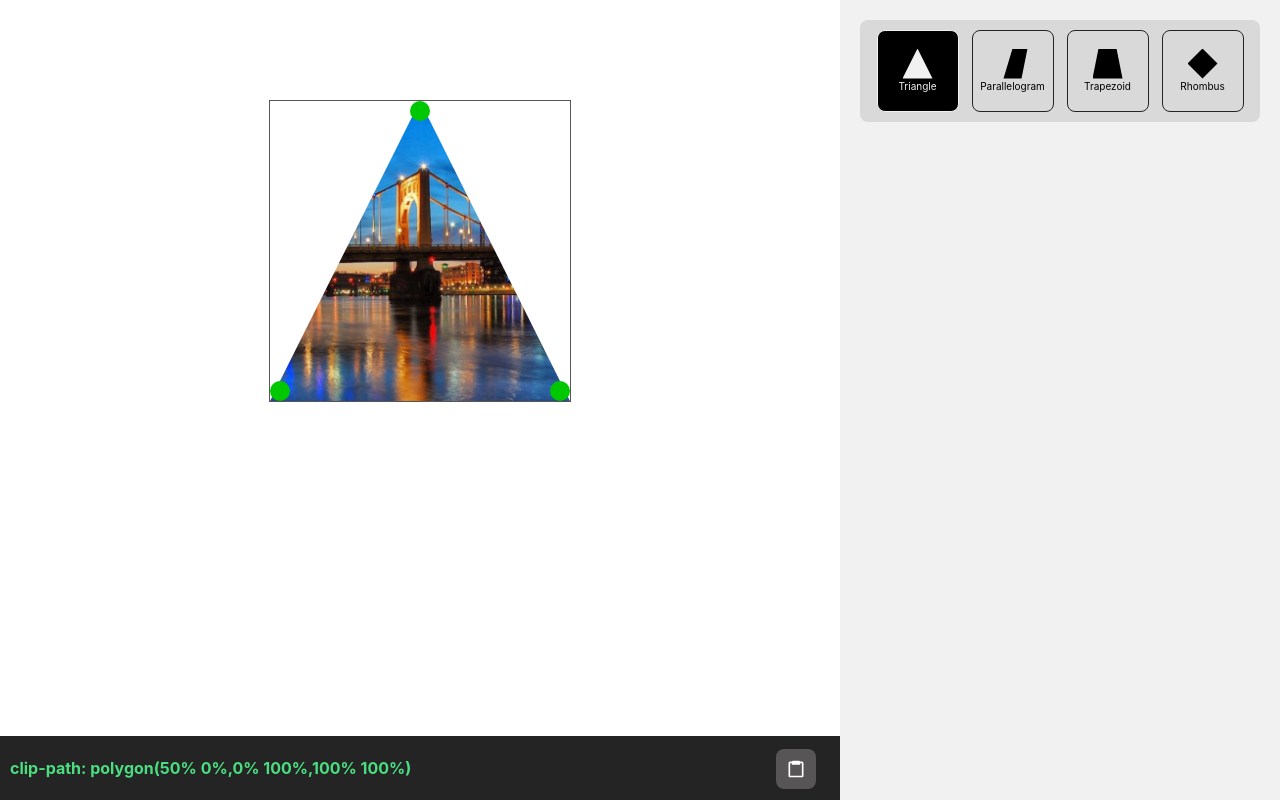
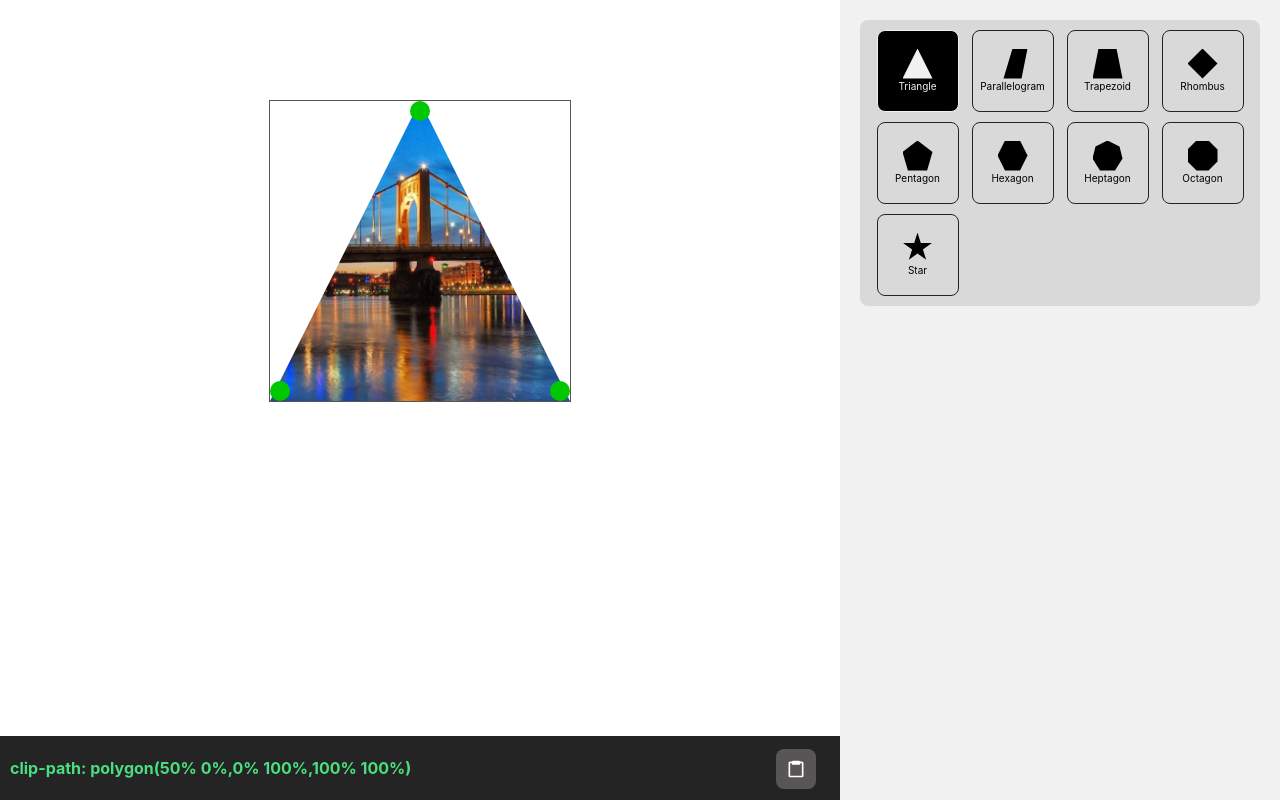
Before and after one commit to Anindra123/clip_path, a React (Vite) app: page / in a window 1280 px wide. Built offline with nearby package versions, Linux system fonts and the light colour scheme.

Commit message:
added new preset and fixed some bugs

```diff
--- a/src/App.css
+++ b/src/App.css
@@ -12,7 +12,6 @@
   align-items: center;
   position: relative;
   justify-content: space-between;
-  /* padding-top: 100px; */
   width: 100%;
   max-width: calc(100% - 440px);
   height: 100%;
@@ -53,6 +52,11 @@
   border-radius: 8px;
   border: 1px solid #242424;
   cursor: pointer;
+  transition: all 0.3s ease;
+}
+.preset_button:hover {
+  box-shadow: 0px 10px 10px #242424;
+  transform: translateY(-3px);
 }
 
 .preset_button.active {
@@ -92,6 +96,7 @@
   padding: 10px;
   grid-template-columns: repeat(4, 1fr);
   justify-items: center;
+  row-gap: 10px;
 }
 
 .indicator {
--- a/src/components/Canvas.tsx
+++ b/src/components/Canvas.tsx
@@ -122,6 +122,7 @@ export default function Canvas({ activePreset, setActivePreset }: CanvasProp) {
             {path.map((coord, id) =>
               id < path.length - 1 ? (
                 <Indicator
+                  setDeletedPoints={setDeletedPoints}
                   point1={{ x1: coord.x, y1: coord.y }}
                   point2={{
                     x2: path[id + 1]?.x,
@@ -135,6 +136,7 @@ export default function Canvas({ activePreset, setActivePreset }: CanvasProp) {
                 />
               ) : (
                 <Indicator
+                  setDeletedPoints={setDeletedPoints}
                   point1={{ x1: coord.x, y1: coord.y }}
                   point2={{ x2: path[0]?.x, y2: path[0]?.y }}
                   imageCanvasRef={image_canvas_ref}
--- a/src/components/Indicator.tsx
+++ b/src/components/Indicator.tsx
@@ -11,6 +11,7 @@ interface IndicatorProp {
     React.SetStateAction<{ x: number; y: number }[]>
   >;
   imageCanvasRef: React.RefObject<ElementRef<"div">>;
+  setDeletedPoints: React.Dispatch<React.SetStateAction<number[]>>;
   id: number;
 }
 
@@ -20,6 +21,7 @@ export default function Indicator({
   path,
   setActivePreset,
   imageCanvasRef,
+  setDeletedPoints,
   id,
 }: IndicatorProp) {
   const x1 = PercentageToPixel(CONTAINER_SIZE, point1.x1);
@@ -40,7 +42,7 @@ export default function Indicator({
     const temp_path = [...path];
 
     temp_path.splice(curr_id + 1, 0, { x: pointerX, y: pointerY });
-
+    setDeletedPoints([]);
     setActivePreset(temp_path);
   }
   return (
--- a/src/components/PresetBar.tsx
+++ b/src/components/PresetBar.tsx
@@ -40,6 +40,41 @@ export default function PresetBar({ handlePresetButtonClick }: PresetBarProp) {
           setCurrentSelected={setCurrentSelected}
           currentSelected={currentSelected}
         />
+        <PresetButton
+          handlePresetButtonClick={handlePresetButtonClick}
+          preset_path={Presets.PENTAGON}
+          title="Pentagon"
+          setCurrentSelected={setCurrentSelected}
+          currentSelected={currentSelected}
+        />
+        <PresetButton
+          handlePresetButtonClick={handlePresetButtonClick}
+          preset_path={Presets.HEXAGON}
+          title="Hexagon"
+          setCurrentSelected={setCurrentSelected}
+          currentSelected={currentSelected}
+        />
+        <PresetButton
+          handlePresetButtonClick={handlePresetButtonClick}
+          preset_path={Presets.HEPTAGON}
+          title="Heptagon"
+          setCurrentSelected={setCurrentSelected}
+          currentSelected={currentSelected}
+        />
+        <PresetButton
+          handlePresetButtonClick={handlePresetButtonClick}
+          preset_path={Presets.OCTAGON}
+          title="Octagon"
+          setCurrentSelected={setCurrentSelected}
+          currentSelected={currentSelected}
+        />
+        <PresetButton
+          handlePresetButtonClick={handlePresetButtonClick}
+          preset_path={Presets.STAR}
+          title="Star"
+          setCurrentSelected={setCurrentSelected}
+          currentSelected={currentSelected}
+        />
       </div>
     </div>
   );
--- a/src/constants/Presets.ts
+++ b/src/constants/Presets.ts
@@ -1,7 +1,71 @@
 export const Presets = {
-    TRIANGLE: [{ x: 50, y: 0 }, { x: 0, y: 100 }
-        , { x: 100, y: 100 }],
-    TRAPEZOID: [{ x: 20, y: 0 }, { x: 80, y: 0 }, { x: 100, y: 100 }, { x: 0, y: 100 }],
-    PARALLELLOGRAM: [{ x: 50, y: 0 }, { x: 100, y: 0 }, { x: 80, y: 100 }, { x: 20, y: 100 }],
-    RHOMBUS: [{ x: 50, y: 0 }, { x: 100, y: 50 }, { x: 50, y: 100 }, { x: 0, y: 50 },]
-}
+  TRIANGLE: [
+    { x: 50, y: 0 },
+    { x: 0, y: 100 },
+    { x: 100, y: 100 },
+  ],
+  TRAPEZOID: [
+    { x: 20, y: 0 },
+    { x: 80, y: 0 },
+    { x: 100, y: 100 },
+    { x: 0, y: 100 },
+  ],
+  PARALLELLOGRAM: [
+    { x: 50, y: 0 },
+    { x: 100, y: 0 },
+    { x: 80, y: 100 },
+    { x: 20, y: 100 },
+  ],
+  RHOMBUS: [
+    { x: 50, y: 0 },
+    { x: 100, y: 50 },
+    { x: 50, y: 100 },
+    { x: 0, y: 50 },
+  ],
+  PENTAGON: [
+    { x: 50, y: 0 },
+    { x: 100, y: 38 },
+    { x: 82, y: 100 },
+    { x: 18, y: 100 },
+    { x: 0, y: 38 },
+  ],
+  HEXAGON: [
+    { x: 25, y: 0 },
+    { x: 75, y: 0 },
+    { x: 100, y: 50 },
+    { x: 75, y: 100 },
+    { x: 25, y: 100 },
+    { x: 0, y: 50 },
+  ],
+  HEPTAGON: [
+    { x: 50, y: 0 },
+    { x: 90, y: 20 },
+    { x: 100, y: 60 },
+    { x: 75, y: 100 },
+    { x: 25, y: 100 },
+    { x: 0, y: 60 },
+    { x: 10, y: 20 },
+  ],
+  OCTAGON: [
+    { x: 30, y: 0 },
+    { x: 70, y: 0 },
+    { x: 100, y: 30 },
+    { x: 100, y: 70 },
+    { x: 70, y: 100 },
+    { x: 30, y: 100 },
+    { x: 0, y: 70 },
+    { x: 0, y: 30 },
+  ],
+  STAR: [
+    { x: 50, y: 0 },
+    { x: 61, y: 35 },
+    { x: 98, y: 35 },
+    { x: 68, y: 57 },
+    { x: 79, y: 91 },
+    { x: 50, y: 70 },
+    { x: 21, y: 91 },
+    { x: 32, y: 57 },
+    { x: 2, y: 35 },
+    { x: 39, y: 35 },
+  ],
+};
--- a/src/hooks/useDeletePointer.ts
+++ b/src/hooks/useDeletePointer.ts
@@ -1,11 +1,16 @@
 import { useEffect, useState } from "react";
 
 interface useDeletePointerProps {
-    path: { x: number, y: number }[],
-    setActivePreset: React.Dispatch<React.SetStateAction<{ x: number, y: number }[]>>
+  path: { x: number; y: number }[];
+  setActivePreset: React.Dispatch<
+    React.SetStateAction<{ x: number; y: number }[]>
+  >;
 }
 
-export default function useDeletePointer({ path, setActivePreset }: useDeletePointerProps) {
+export default function useDeletePointer({
+  path,
+  setActivePreset,
+}: useDeletePointerProps) {
   const [errorMessage, setErrorMessage] = useState("");
   const [deletedPoints, setDeletedPoints] = useState<number[]>([]);
   function handleDelete(e: KeyboardEvent) {
@@ -13,10 +18,10 @@ export default function useDeletePointer({ path, setActivePreset }: useDeletePoi
 
     if (e.key === "Backspace") {
       const temp_points = [...path];
-            console.log(errorMessage);
       setErrorMessage("");
+      const pointsToDelete = temp_points.length - deletedPoints.length;
 
-            if (temp_points.length > 3) {
+      if (pointsToDelete >= 3) {
         const filtered_points = temp_points.filter((point, idx) => {
           if (!deletedPoints.includes(idx)) return point;
         });
@@ -32,6 +37,10 @@ export default function useDeletePointer({ path, setActivePreset }: useDeletePoi
     window.addEventListener("keyup", handleDelete);
     return () => window.removeEventListener("keyup", handleDelete);
   });
-    return [deletedPoints, errorMessage, setDeletedPoints, setErrorMessage] as const
-
+  return [
+    deletedPoints,
+    errorMessage,
+    setDeletedPoints,
+    setErrorMessage,
+  ] as const;
 }
```
Lines whose indentation alone changed are shown as unchanged.
